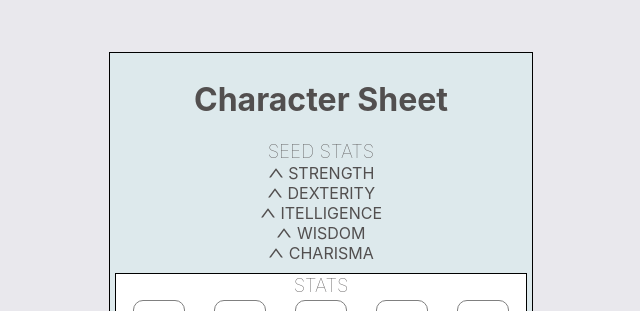
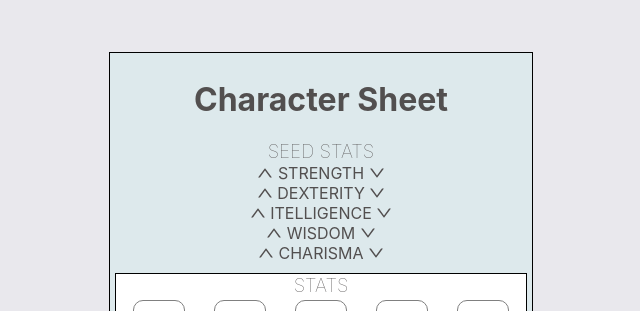
Before and after one commit to JustinHamerly/nimble-app, a React (Create React App) app: page / in a window 1280 px wide. Shown: the top 311 px of the page, without its empty margins (319-959 px from the left). Built offline with nearby package versions, Linux system fonts and the light colour scheme; the HTML template or start-up script is replaced by a standard one.

Commit message:
decrease function implemented

```diff
--- a/src/components/Main/CharacterCreator/StatAdjuster.tsx
+++ b/src/components/Main/CharacterCreator/StatAdjuster.tsx
@@ -71,14 +71,64 @@ function StatAdjuster () {
         })
     };
 
-    const handleStatDecrease =  (statType: 'string') => {
-        // decrease given stat
+    const handleStatDecrease =  (statType: string) => {
+        const statArray: RollInfo[] = Object.values(state.stats);
+        const statBlockToUpdate: RollInfo|undefined = statArray.find(statRollInfo => statRollInfo.stat === statType)
+        if(!statBlockToUpdate) return;
 
-        // conditionally decrease str and dex
+        statBlockToUpdate.modifier -= 1;
 
-        // check if stat type is a WILL type and if so check and update Will
+        dispatch({
+            type: 'UPDATE_ROLL_INFO',
+            payload: {
+               section: 'stats',
+               key: statType,
+               rollInfo: statBlockToUpdate
+            }
+        })
 
-        // update appropriate skills
+        if (statType === 'str'){
+            dispatch({
+                type: 'UPDATE_ROLL_INFO',
+                payload: {
+                    section: 'saves',
+                    key: 'str',
+                    rollInfo: {
+                        ...state.saves.str,
+                        modifier: state.saves.str.modifier - 1
+                    }
+                }
+            })
+        }else if (statType === 'dex'){
+            dispatch({
+                type: 'UPDATE_ROLL_INFO',
+                payload: {
+                    section: 'saves',
+                    key: 'dex',
+                    rollInfo: {
+                        ...state.saves.dex,
+                        modifier: state.saves.dex.modifier - 1
+                    }
+                }
+            })
+        }else if (statType === 'int' || statType === 'cha' || statType === 'wis'){
+            checkAndUpdateWillSave();
+        }
+
+        const skillsToUpdate = returnAssociatedSkills(statType);
+        skillsToUpdate.forEach(skill => {
+            dispatch({
+                type: 'UPDATE_ROLL_INFO',
+                payload: {
+                    section: 'skills',
+                    key: skill.name,
+                    rollInfo:{
+                        ...skill,
+                        modifier: skill.modifier - 1
+                    }
+                }
+            })
+        })
     };
 
     const checkAndUpdateWillSave = () => {
@@ -138,7 +188,7 @@ function StatAdjuster () {
                         rollInfo:{
                             ...willRollInfo,
                             modifier: highestWillStat.modifier,
-                            stat: highestWillStat.statName
+                            stat: currentWillStat.statName
                         }
                     }
                 })
@@ -179,19 +229,19 @@ function StatAdjuster () {
     return (
         <div id='stat-adjuster-panel'>
             <div className="stat-adjuster" id="str-adjuster">
-                <UpOutlined onClick={() => handleStatIncrease('str')}/> STRENGTH
+                <UpOutlined onClick={() => handleStatIncrease('str')}/> STRENGTH <DownOutlined onClick={() => handleStatDecrease('str')}/>
             </div>
             <div className="stat-adjuster" id="dex-adjuster">
-                <UpOutlined onClick={() => handleStatIncrease('dex')}/> DEXTERITY
+                <UpOutlined onClick={() => handleStatIncrease('dex')}/> DEXTERITY <DownOutlined onClick={() => handleStatDecrease('dex')}/>
             </div>
             <div className="stat-adjuster" id="int-adjuster">
-                <UpOutlined onClick={() => handleStatIncrease('int')}/> ITELLIGENCE
+                <UpOutlined onClick={() => handleStatIncrease('int')}/> ITELLIGENCE <DownOutlined onClick={() => handleStatDecrease('int')}/>
             </div>
             <div className="stat-adjuster" id="wis-adjuster">
-                <UpOutlined onClick={() => handleStatIncrease('wis')}/> WISDOM
+                <UpOutlined onClick={() => handleStatIncrease('wis')}/> WISDOM <DownOutlined onClick={() => handleStatDecrease('wis')}/>
             </div>
             <div className="stat-adjuster" id="cha-adjuster">
-                <UpOutlined onClick={() => handleStatIncrease('cha')}/> CHARISMA
+                <UpOutlined onClick={() => handleStatIncrease('cha')}/> CHARISMA <DownOutlined onClick={() => handleStatDecrease('cha')}/>
             </div>
         </div>
     )
```
